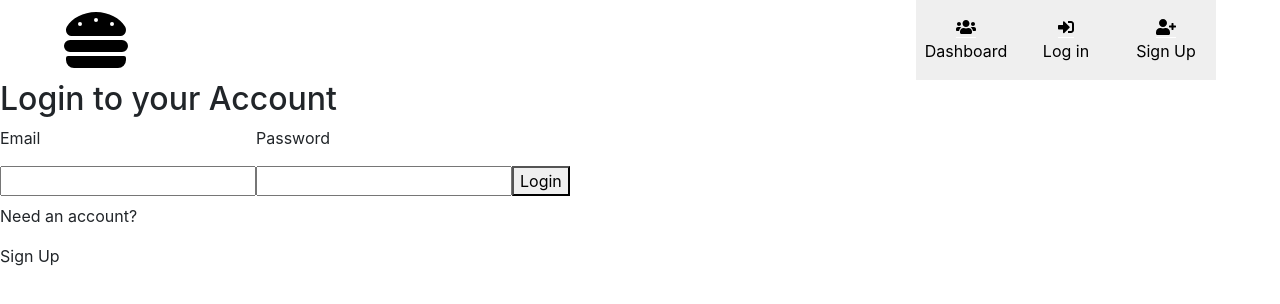
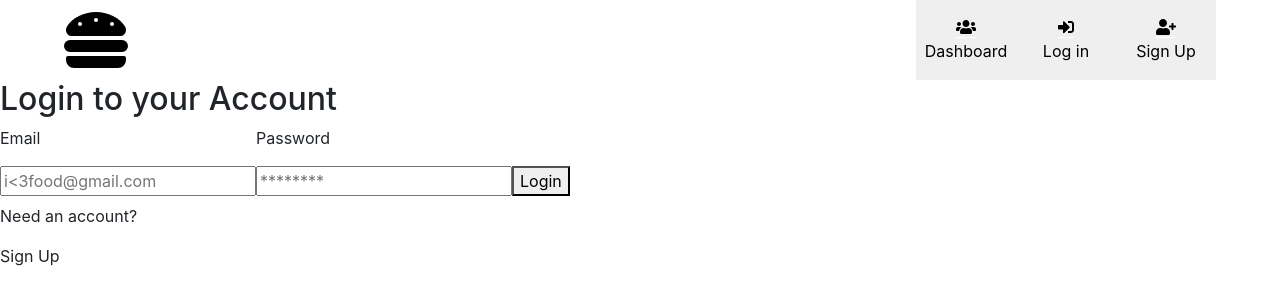
Before and after one commit to foodie-fun-one/front-end, a React (Create React App) app: page /login in a window 1280 px wide. Shown: the top 304 px of the page. Built offline with nearby package versions, Linux system fonts and the light colour scheme.

Commit message:
sending form data

```diff
--- a/src/components/Authentication/Login.js
+++ b/src/components/Authentication/Login.js
@@ -1,20 +1,32 @@
 import React from "react";
+import { useForm } from "react-hook-form";
 
-//* Login will be the user's landing page
 const LoginForm = () => {
-    //* First thing the user will see
+    const { register, handleSubmit } = useForm();
+    //TODO: Send this data (object) somewhere
+    const onSubmit = data => {
+        console.log("Login data", data)
+    }
     //TODO: Add Links and routing to "Sign Up"
     return (
         <div className="login-form-container">
             <h2>Login to your Account</h2>
-            <form className="login-form">
+            <form className="login-form" onSubmit={handleSubmit(onSubmit)}>
                 <label>
                     <p>Email</p>
-                    <input type="email" name="email" />
+                    <input
+                        type="email"
+                        name="email"
+                        placeholder="i<3food@gmail.com"
+                        ref={register} />
                 </label>
                 <label>
                     <p>Password</p>
-                    <input type="password" name="password" />
+                    <input
+                        type="password"
+                        name="password"
+                        placeholder="********"
+                        ref={register} />
                 </label>
                 <button type="submit">
                     Login
--- a/src/components/Authentication/Signup.js
+++ b/src/components/Authentication/Signup.js
@@ -5,10 +5,12 @@ const SignUpForm = () => {
     const { register, handleSubmit, errors, watch } = useForm();
     const password = useRef({});
     password.current = watch("password", "");
+
+    //TODO: Send this data (object) somewhere
     const onSubmit = data => {
         console.log("SignUp data", data)
     };
-
+    //TODO: Add Links and routing to "Login"
     return (
         <div className="signup-form-container">
             <h2>Create an Account</h2>
@@ -18,6 +20,7 @@ const SignUpForm = () => {
                     <input
                         type="email"
                         name="email"
+                        placeholder="I<3food@email.com"
                         ref={register({
                             required: "Email is required",
                             pattern: /^\S+@\S+$/i
@@ -30,6 +33,7 @@ const SignUpForm = () => {
                     <input
                         type="text"
                         name="username"
+                        placeholder="FoodChampion2"
                         ref={register({
                             required: "Name is required",
                             maxLength: {
@@ -46,6 +50,7 @@ const SignUpForm = () => {
                     <input
                         type="password"
                         name="password"
+                        placeholder="********"
                         ref={register({
                             required: "Password is required",
                             minLength: {
@@ -61,6 +66,7 @@ const SignUpForm = () => {
                     <input
                         type="password"
                         name="password_confirm"
+                        placeholder="********"
                         ref={register({
                             validate: value =>
                                 value === password.current || "Passwords must be the same"
@@ -73,6 +79,7 @@ const SignUpForm = () => {
                     <input
                         type="text"
                         name="location"
+                        placeholder="Boston"
                         ref={register({
                             required: "Location is required"
                         })}
```
